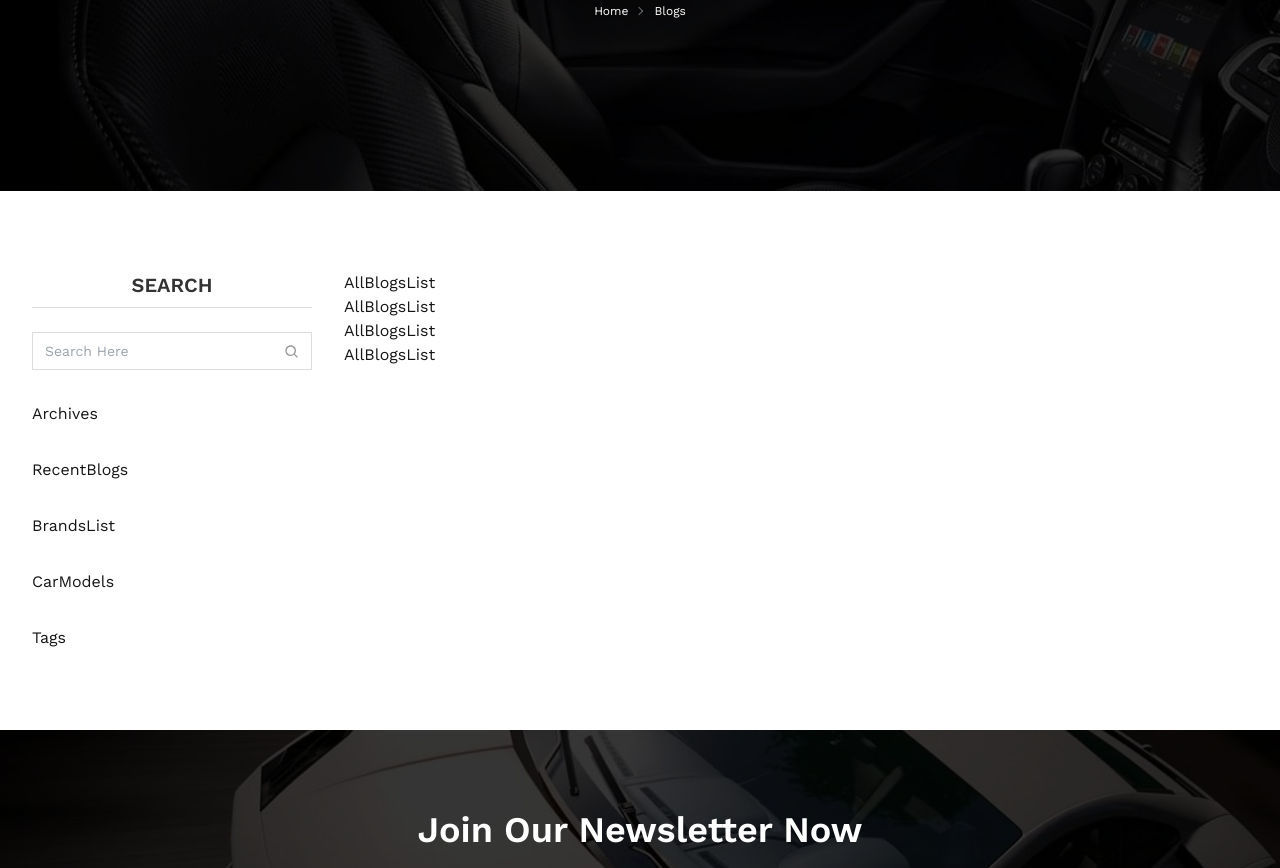
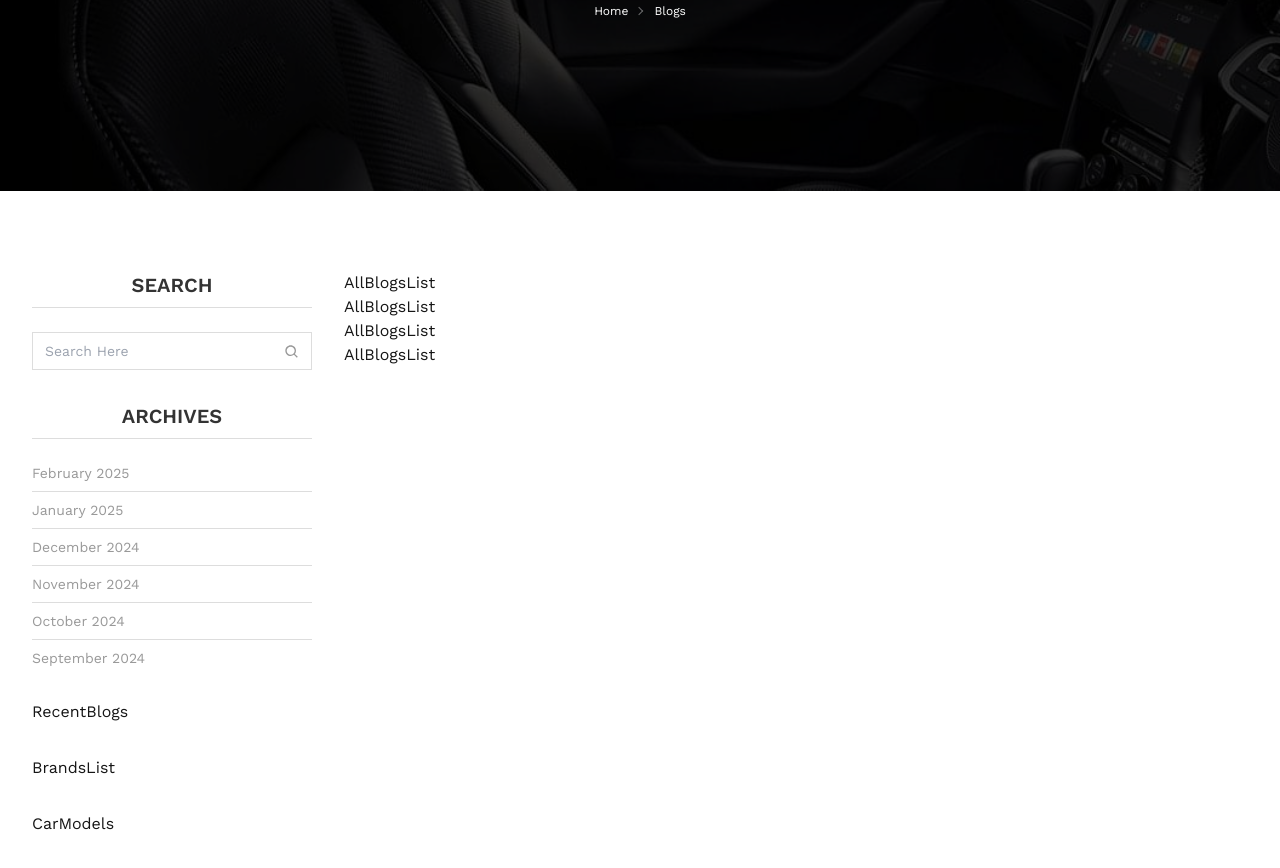
Before and after one commit to shahjalalhazari/Uren-Car-Accessories-Shop, a Next.js app: page /blogs in a window 1280 px wide. Shown: the part 435-1303 px from the top of the page. Built offline with nearby package versions, Linux system fonts and the light colour scheme.

Commit message:
Responsive Archives Component added.

```diff
--- a/src/app/blogs/blogs-page.css
+++ b/src/app/blogs/blogs-page.css
@@ -4,7 +4,7 @@
 .blogs-list-layout {
     @apply space-y-4 w-full;
 }
-/* *** SEARCH BOX *** */
+/* *** SIDEBAR ITEM CONTAINER *** */
 .sidebar-item-container {
     @apply bg-[#eee] p-4 border border-[#ddd] w-full;
 }
@@ -17,31 +17,49 @@
 .sidebar-divider {
     @apply mt-2 border-[#999];
 }
-
 .list-items-container {
     @apply overflow-hidden;
 }
 .container-open {
     @apply opacity-100 overflow-y-auto max-h-60;
 }
-
 .container-close {
     @apply max-h-0 opacity-0;
 }
 
+/* *** SEARCH BOX *** */
 .blog-search-form {
     @apply relative mt-4;
 }
-
 .blog-search-form input {
     @apply border border-[#ddd] w-full text-sm py-2 pl-3 outline-none;
 }
-
 .blog-search-form button {
     @apply absolute top-3 right-3 text-[#999];
 }
 .blog-search-form button:hover {
     @apply text-primary;
+}
+
+/* *** ARCHIVES *** */
+.archives-list {
+    @apply mt-4 text-[#999] text-sm;
+}
+
+.archives-list li {
+    @apply py-1.5 border-b border-[#bbb] transition-all duration-500 ease-in-out;
+}
+
+.archives-list li:hover {
+    @apply text-primary shadow
+}
+
+.archives-list li:first-child {
+    @apply pt-0
+}
+
+.archives-list li:last-child {
+    @apply border-none pb-0
 }
 
 
@@ -52,40 +70,43 @@
     .blogs-page-layout {
         @apply grid grid-cols-3 gap-6;
     }
-
     .blogs-sidebar {
         @apply space-y-6;
     }
-
     .blogs-list {
         @apply col-span-2;
     }
-
     .blogs-list-layout {
         @apply grid grid-cols-2 gap-6;
     }
 
-    /* *** SEARCH BOX *** */
+    /* *** SIDEBAR ITEM CONTAINER *** */
     .sidebar-item-container {
         @apply bg-transparent p-0 border-none;
     }
-
     .sidebar-divider {
         @apply border-[#ddd];
     }
     .item-collapse-btn {
         @apply hidden;
     }
-
     .item-heading {
         @apply text-lg;
     }
-
     .container-open {
         @apply max-h-full;
     }
+    /* *** SEARCH BOX *** */
     .blog-search-form {
         @apply mt-5;
+    }
+    /* *** ARCHIVES *** */
+    .archives-list {
+        @apply mt-5;
+    }
+
+    .archives-list li {
+        @apply border-[#ddd];
     }
 }
 
@@ -96,15 +117,12 @@
     .blogs-page-layout {
         @apply grid grid-cols-4 gap-8;
     }
-
     .blogs-sidebar {
         @apply space-y-8;
     }
-
     .blogs-list {
         @apply col-span-3;
     }
-
     .blogs-list-layout {
         @apply grid grid-cols-3 gap-8;
     }
@@ -113,23 +131,28 @@
     .sidebar-item-container {
         @apply bg-transparent p-0 border-none;
     }
-
     .item-collapse-btn {
         @apply hidden;
     }
-
     .item-heading {
         @apply text-xl;
     }
-
     .sidebar-divider {
         @apply border-[#ddd];
     }
-
     .container-open {
         @apply max-h-full;
     }
+    /* *** SEARCH BOX *** */
     .blog-search-form {
         @apply mt-6;
     }
+    /* *** ARCHIVES *** */
+    .archives-list {
+        @apply mt-6;
+    }
+
+    .archives-list li {
+        @apply py-2 border-[#ddd];
+    }
 }
--- a/src/components/blogs/Archives.jsx
+++ b/src/components/blogs/Archives.jsx
@@ -1,7 +1,80 @@
-import React from 'react';
+"use client";
+import "animate.css";
+import Link from "next/link";
+import { useEffect, useState } from "react";
+import { BiChevronDown } from "react-icons/bi";
 
 const Archives = () => {
-    return <div>Archives</div>;
+  const [isOpen, setIsOpen] = useState(true); // Default open on medium & large screen
+
+  useEffect(() => {
+    const updateDeviceType = () => {
+      if (window.innerWidth < 769) {
+        setIsOpen(false); // if screen is small then set isOpen "false"
+      }
+    };
+
+    // Initial check
+    updateDeviceType();
+
+    // Add event listener to detect resize
+    window.addEventListener("resize", updateDeviceType);
+
+    // Cleanup listener
+    return () => window.removeEventListener("resize", updateDeviceType);
+  }, []);
+
+  return (
+    // <div>
+    //   <h6 className="blog-aside-title"></h6>
+    //   <hr />
+
+    // </div>
+
+    <div className="sidebar-item-container">
+      <div className="item-collapse-btn" onClick={() => setIsOpen(!isOpen)}>
+        <h5 className="item-heading">Archives</h5>
+        <button
+          className={`text-2xl uren-transition ${
+            isOpen ? "rotate-180" : "rotate-0"
+          }`}
+        >
+          <BiChevronDown />
+        </button>
+      </div>
+
+      {/* Desktop Header (Always Visible) */}
+      <h5 className="item-heading text-center hidden md:block">Archives</h5>
+      <hr className="sidebar-divider" />
+
+      <div
+        className={`list-items-container uren-transition ${
+          isOpen ? "container-open" : "container-close"
+        }`}
+      >
+        <ul className="archives-list">
+          <li>
+            <Link href={"/"}>February 2025</Link>
+          </li>
+          <li>
+            <Link href={"/"}>January 2025</Link>
+          </li>
+          <li>
+            <Link href={"/"}>December 2024</Link>
+          </li>
+          <li>
+            <Link href={"/"}>November 2024</Link>
+          </li>
+          <li>
+            <Link href={"/"}>October 2024</Link>
+          </li>
+          <li>
+            <Link href={"/"}>September 2024</Link>
+          </li>
+        </ul>
+      </div>
+    </div>
+  );
 };
 
 export default Archives;
```
